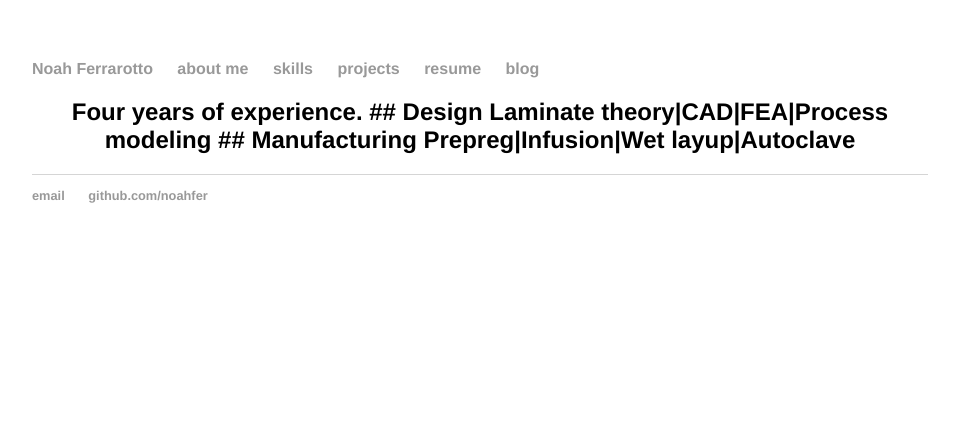
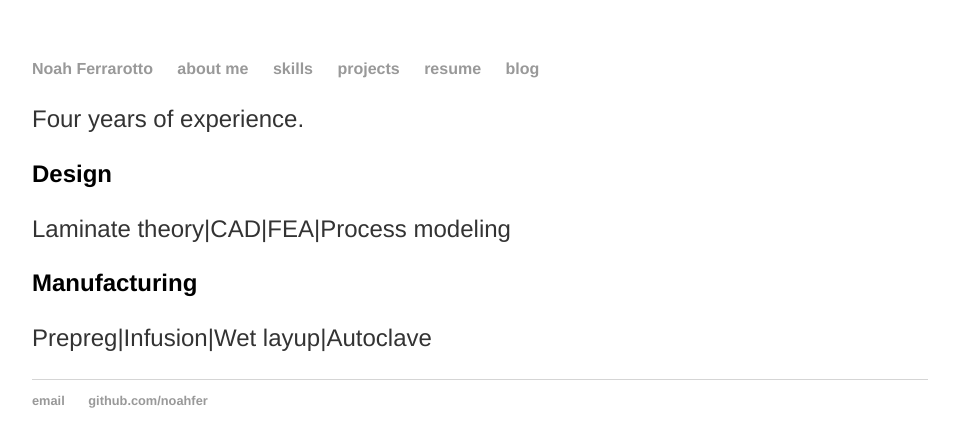
Before and after one commit to noahfer/noahfer.github.io, a Jekyll site: the page built from skills/index.md, in a window 1280 px wide. Shown: the top 447 px of the page, without its empty margins (160-1119 px from the left). Built offline with Jekyll 4.4.1, drawn with Linux system fonts in a browser that asks for light colours; our own code applies the rules of GitHub Pages for plain Markdown files.

Commit message:
Update index.md

```diff
--- a/skills/index.md
+++ b/skills/index.md
@@ -1,4 +1,4 @@
-<h2 style="text-align: center;"> Four years of experience.
+Four years of experience.
 ## Design
 Laminate theory|CAD|FEA|Process modeling
 
```
